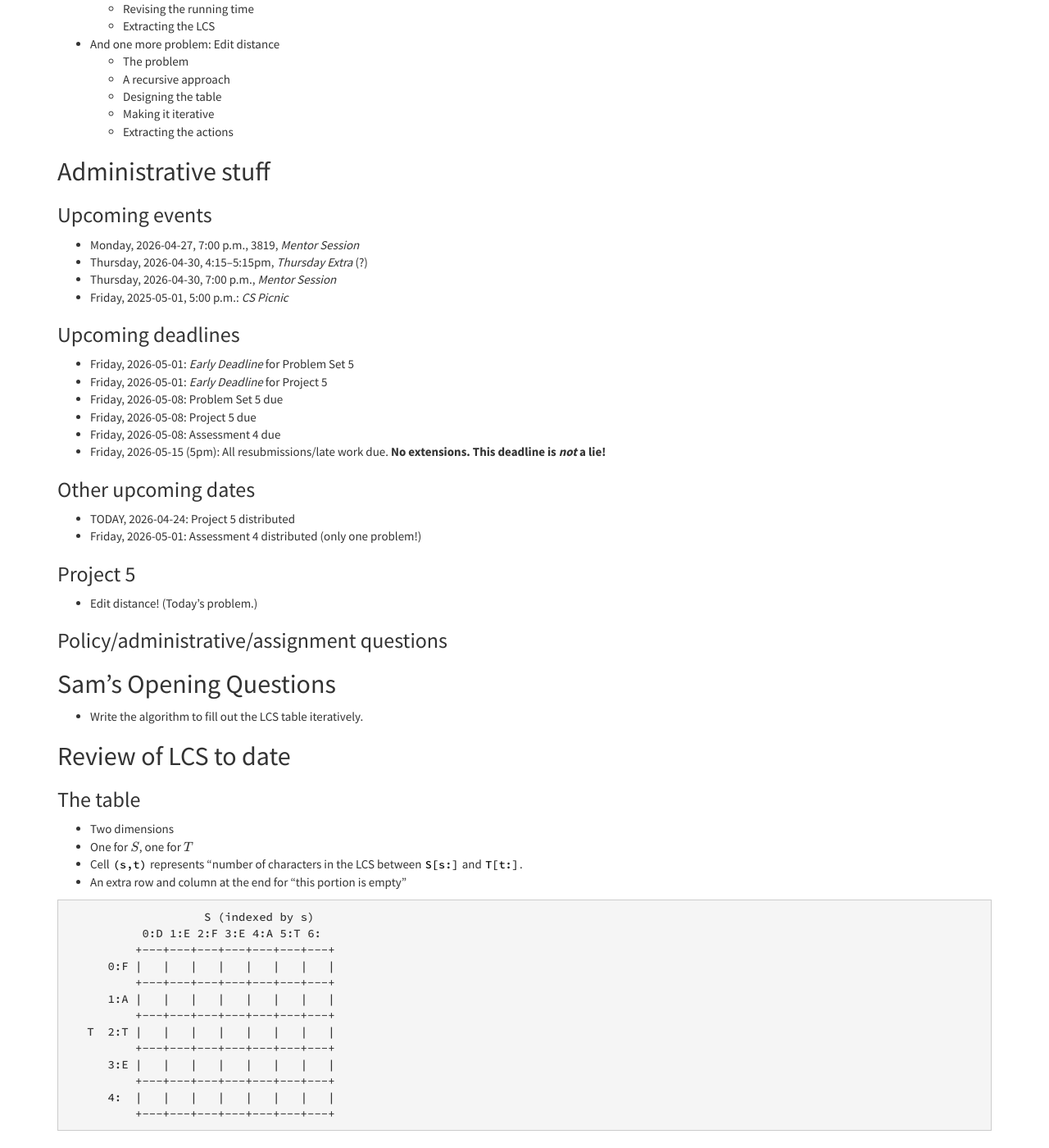
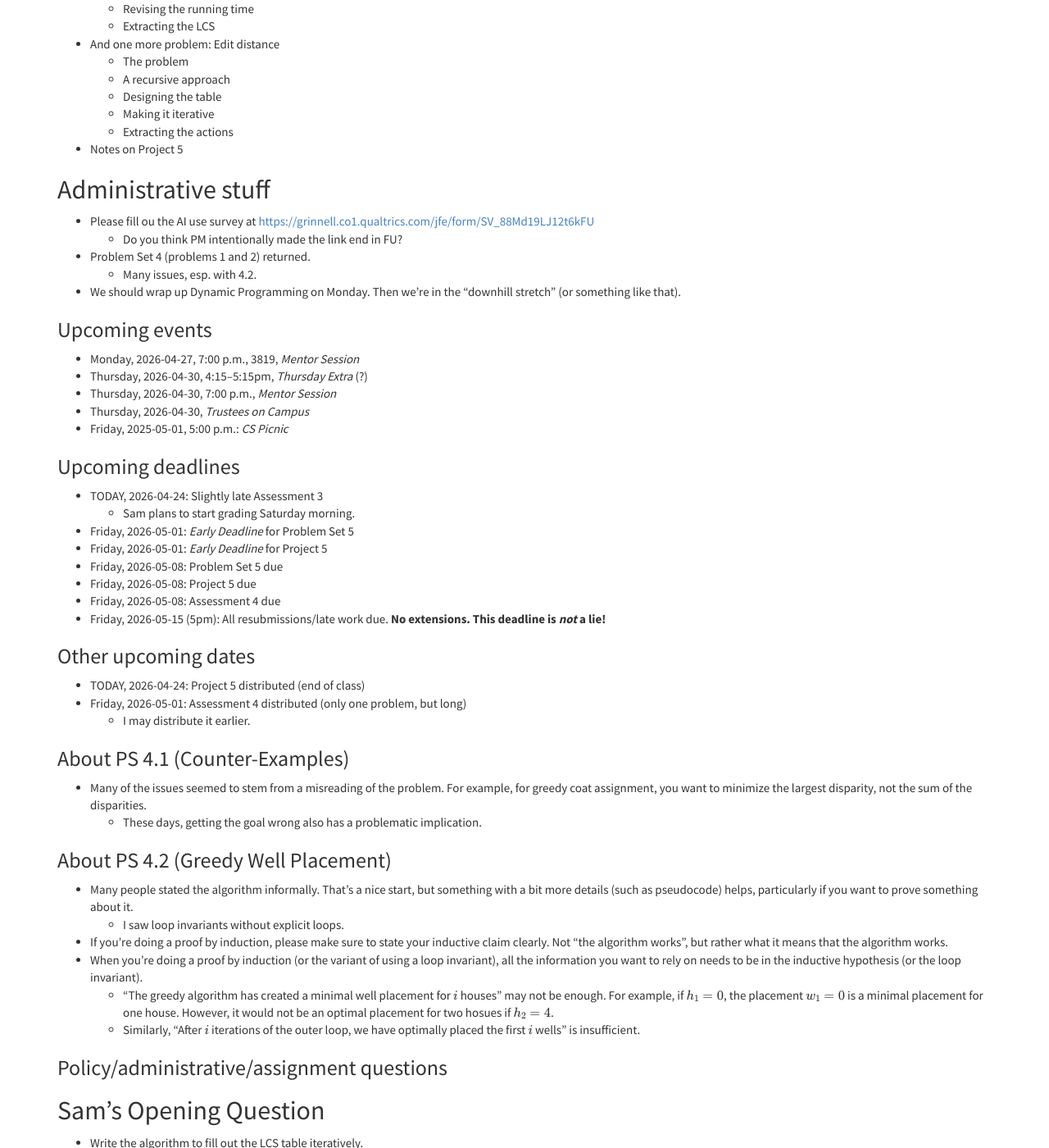
Before and after one commit to rebelsky/csc301-2026sp, a Jekyll site: the page built from _eboards/eboard35.md, in a window 1280 px wide and 1400 px high, scrolled down 276 px. Shown: the whole window at 82% size. Built offline with Jekyll 4.4.1, drawn with Linux system fonts in a browser that asks for light colours; nearby versions of some CDN libraries; library files that are not in the unit come from our copies; formulas are drawn with MathJax 3; a script that is not in the unit is left out; some of the changed text lies outside the part shown.

Commit message:
More prep for class 35.

````diff
--- a/_eboards/eboard35.md
+++ b/_eboards/eboard35.md
@@ -23,19 +23,31 @@ _Approximate overview_
     * Designing the table
     * Making it iterative
     * Extracting the actions
+* Notes on Project 5
 
 Administrative stuff
 --------------------
+
+* Please fill ou the AI use survey at
+  <https://grinnell.co1.qualtrics.com/jfe/form/SV_88Md19LJ12t6kFU>
+    * Do you think PM intentionally made the link end in FU?
+* Problem Set 4 (problems 1 and 2) returned.
+    * Many issues, esp. with 4.2.
+* We should wrap up Dynamic Programming on Monday. Then we're in the
+  "downhill stretch" (or something like that).
 
 ### Upcoming events
 
 * Monday, 2026-04-27, 7:00 p.m., 3819, _Mentor Session_
 * Thursday, 2026-04-30, 4:15--5:15pm, _Thursday Extra_ (?)
 * Thursday, 2026-04-30, 7:00 p.m., _Mentor Session_
+* Thursday, 2026-04-30, _Trustees on Campus_
 * Friday, 2025-05-01, 5:00 p.m.: _CS Picnic_
 
 ### Upcoming deadlines
 
+* TODAY, 2026-04-24: Slightly late Assessment 3
+    * Sam plans to start grading Saturday morning.
 * Friday, 2026-05-01: _Early Deadline_ for Problem Set 5
 * Friday, 2026-05-01: _Early Deadline_ for Project 5
 * Friday, 2026-05-08: Problem Set 5 due
@@ -46,17 +58,41 @@ Administrative stuff
 
 ### Other upcoming dates
 
-* TODAY, 2026-04-24: Project 5 distributed
-* Friday, 2026-05-01: Assessment 4 distributed (only one problem!)
+* TODAY, 2026-04-24: Project 5 distributed (end of class)
+* Friday, 2026-05-01: Assessment 4 distributed (only one problem, but long)
+    * I may distribute it earlier.
 
-### Project 5
+### About PS 4.1 (Counter-Examples)
 
-* Edit distance! (Today's problem.)
+* Many of the issues seemed to stem from a misreading of the problem.
+  For example, for greedy coat assignment, you want to minimize the
+  largest disparity, not the sum of the disparities.
+    * These days, getting the goal wrong also has a problematic implication.
+
+### About PS 4.2 (Greedy Well Placement)
+
+* Many people stated the algorithm informally. That's a nice start, but
+  something with a bit more details (such as pseudocode) helps, particularly
+  if you want to prove something about it.
+    * I saw loop invariants without explicit loops.
+* If you're doing a proof by induction, please make sure to state your
+  inductive claim clearly. Not "the algorithm works", but rather what
+  it means that the algorithm works.
+* When you're doing a proof by induction (or the variant of using a loop
+  invariant), all the information you want to rely on needs to be in
+  the inductive hypothesis (or the loop invariant).
+    * "The greedy algorithm has created a minimal well placement for
+      $$i$$ houses" may not be enough. For example, if $$h_1 = 0$$,
+      the placement $$w_1 = 0$$ is a minimal placement for one house.
+      However, it would not be an optimal placement for two hosues
+      if $$h_2 = 4$$.
+    * Similarly, "After $$i$$ iterations of the outer loop, we have
+      optimally placed the first $$i$$ wells" is insufficient.
 
 ### Policy/administrative/assignment questions
 
-Sam's Opening Questions
------------------------
+Sam's Opening Question
+----------------------
 
 * Write the algorithm to fill out the LCS table iteratively.
 
@@ -167,7 +203,7 @@ delete(1)       // "sr"
 delete(1)       // "s"
 insert(1, 'p')  // "sp"
 insert(2, 'a')  // "spa"
-insert(2, 'm')  // "spam"
+insert(3, 'm')  // "spam"
 
 A less-bad approach
 
@@ -312,3 +348,20 @@ editsHelper(S, T, edTable, col, row, edits)
       edits.append(?)
       return editsHelper(S, T, edTable, row, col-1, edits)
 ```
+
+We can also make this iterative.
+
+```
+```
+
+Project 5
+---------
+
+* Edit distance! (Today's problem.)
+* Four parts!
+    * Generate the table iteratively.
+    * Generate the table recursively (using memoization).
+    * Extract the edits.
+    * Solve a similar problem and gather data.
+* Warning: More time consuming than Project 4.
+* We've included a Q&A page, too. I'll try to let you know if I update it.
````
